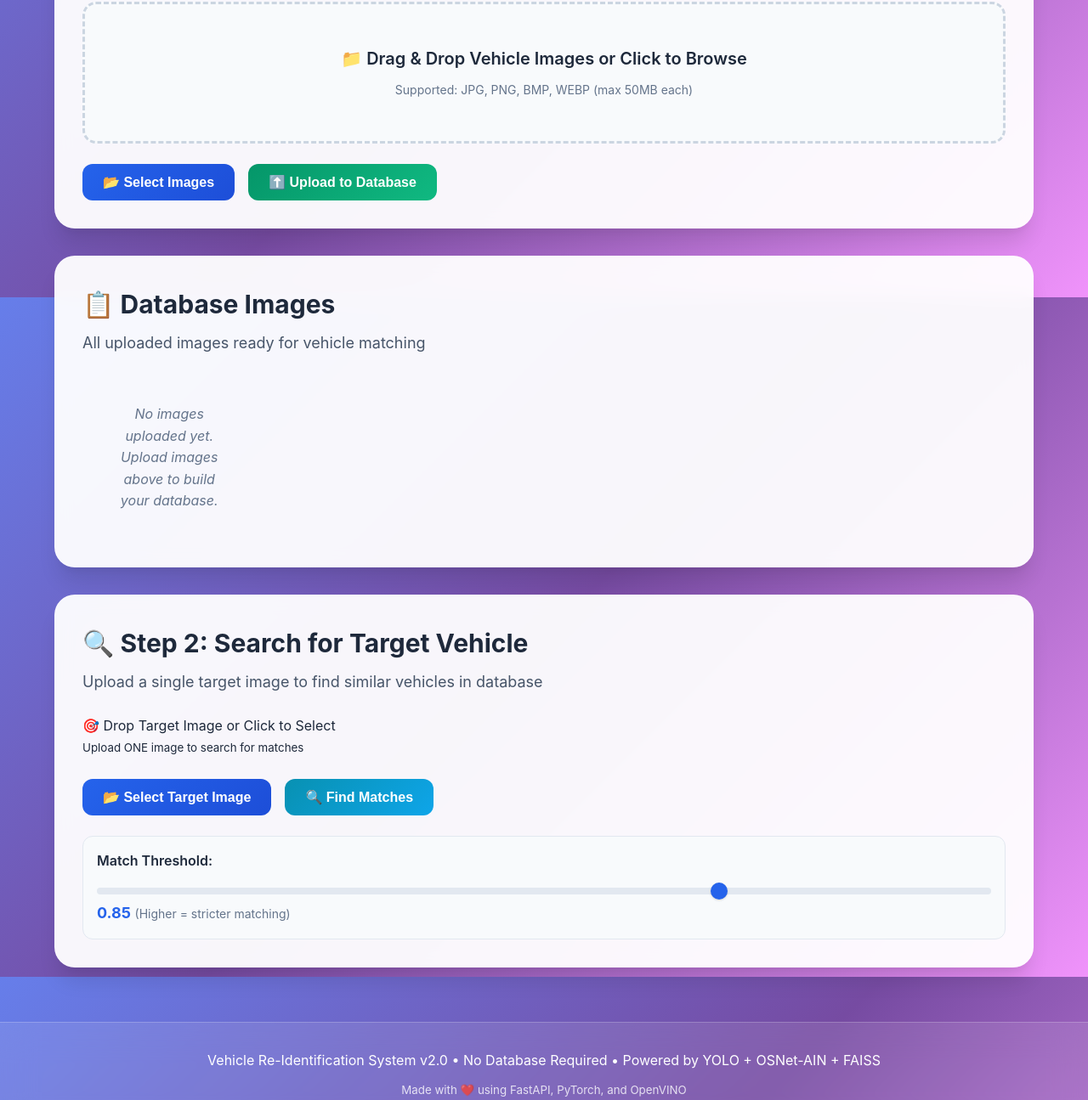
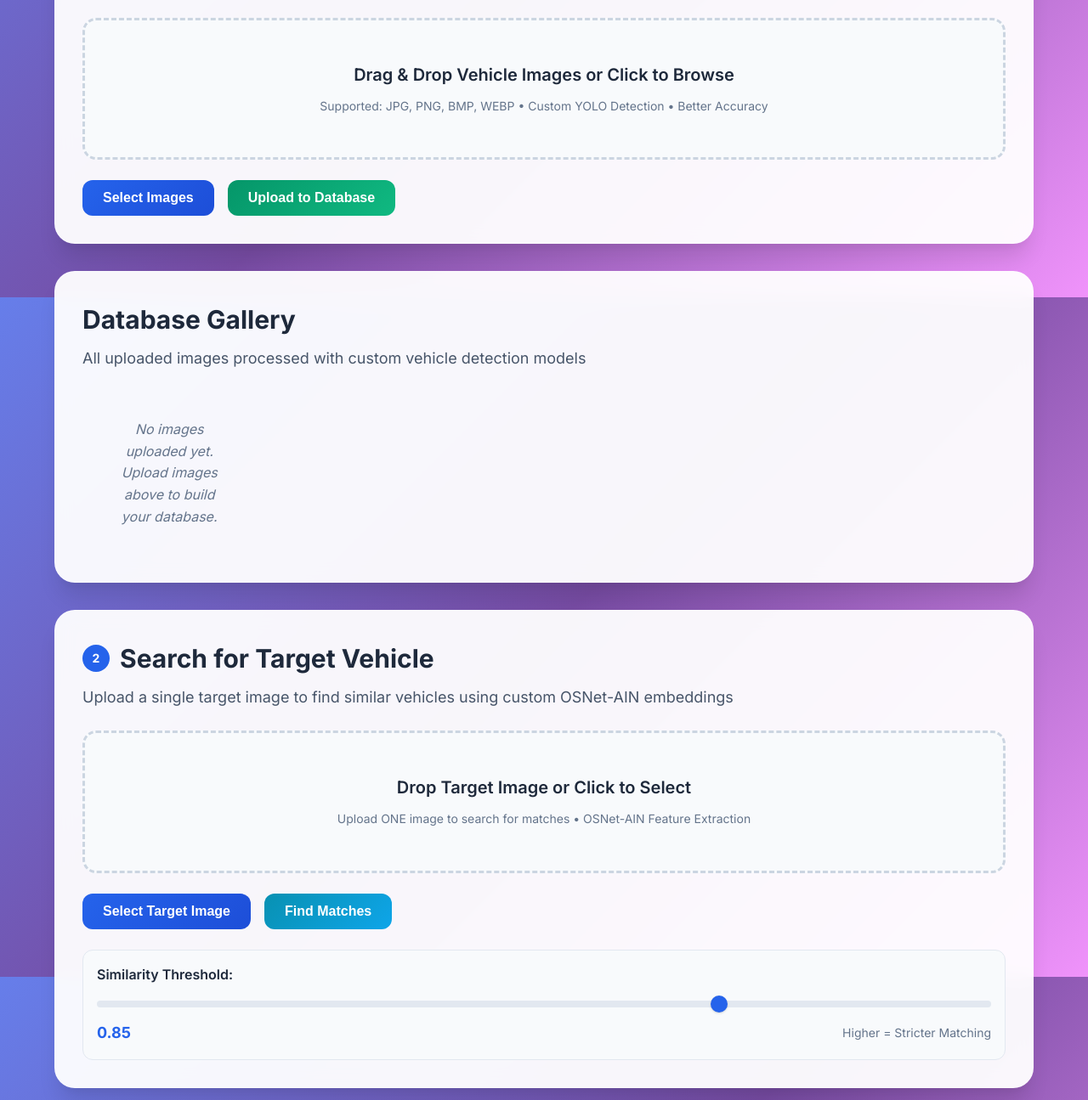
Before and after one commit to kulkarnishub377/Vechile_forensic_match_RAC, a plain HTML site: page frontend/index.html in a window 1280 px wide. Shown: the part 450-1745 px from the top of the page at 85% size. Drawn offline with Linux system fonts and the light colour scheme; files that its build step writes are made by us from their sources; files whose address does not match are found by name.

Commit message:
refactor: Revise index.html for improved UI/UX, update titles and descriptions, and enhance font loading

```diff
--- a/frontend/index.html
+++ b/frontend/index.html
@@ -5,6 +5,9 @@
     <meta name="viewport" content="width=device-width, initial-scale=1.0">
     <title>Vehicle Re-Identification System</title>
     <link rel="stylesheet" href="/static/css/style.css">
+    <link rel="preconnect" href="https://fonts.googleapis.com">
+    <link rel="preconnect" href="https://fonts.gstatic.com" crossorigin>
+    <link href="https://fonts.googleapis.com/css2?family=Inter:wght@300;400;500;600;700;800&display=swap" rel="stylesheet">
 </head>
 <body>
     <div id="app">
@@ -12,8 +15,8 @@
         <header class="header">
             <div class="container">
                 <div class="header-content">
-                    <h1>🚗 Vehicle Re-Identification System</h1>
-                    <p>Image-Based Vehicle Matching • No Database • Real-time Results</p>
+                    <h1>Vehicle Re-Identification System</h1>
+                    <p>Advanced AI-Powered Vehicle Matching • Custom Trained Models • Real-time Results</p>
                 </div>
             </div>
         </header>
@@ -23,30 +26,36 @@
             <!-- Session Info -->
             <div class="session-card">
                 <div class="session-info">
-                    <p>Session ID: <code id="sessionId">...</code></p>
-                    <p>Database Images: <strong id="imageCount">0</strong></p>
-                    <button onclick="clearSession()" class="btn btn-danger btn-small">Clear All</button>
+                    <div>
+                        <p>Session ID: <code id="sessionId">...</code></p>
+                        <p>Database Images: <strong id="imageCount">0</strong></p>
+                    </div>
+                    <button onclick="clearSession()" class="btn btn-danger btn-small">Clear Database</button>
                 </div>
             </div>
 
-            <!-- Batch Upload Section -->
+            <!-- Step 1: Batch Upload Section -->
             <section class="section">
-                <h2>📤 Step 1: Build Database (Upload Multiple Images)</h2>
-                <p class="section-description">Upload multiple vehicle images to create your searchable database</p>
+                <h2>
+                    <span class="step-number">1</span>
+                    Build Database (Upload Multiple Images)
+                </h2>
+                <p class="section-description">Upload multiple vehicle images to create your searchable database using custom-trained models</p>
 
                 <div class="upload-zone" id="uploadZone">
-                    <p>📁 Drag & Drop Vehicle Images or Click to Browse</p>
-                    <small>Supported: JPG, PNG, BMP, WEBP (max 50MB each)</small>
-                    <div id="fileList" class="file-list"></div>
+                    <p>Drag & Drop Vehicle Images or Click to Browse</p>
+                    <small>Supported: JPG, PNG, BMP, WEBP • Custom YOLO Detection • Better Accuracy</small>
                     <input type="file" id="fileInput" multiple accept="image/*" style="display:none;">
                 </div>
 
+                <div id="fileList" class="file-list"></div>
+
                 <div class="button-group">
                     <button onclick="chooseFiles()" class="btn btn-primary">
-                        📂 Select Images
+                        Select Images
                     </button>
                     <button onclick="uploadBatchFiles()" class="btn btn-success" id="uploadBtn">
-                        ⬆️ Upload to Database
+                        Upload to Database
                     </button>
                 </div>
 
@@ -58,50 +67,63 @@
 
             <!-- Gallery Section -->
             <section class="section">
-                <h2>📋 Database Images</h2>
-                <p class="section-description">All uploaded images ready for vehicle matching</p>
+                <h2>
+                    Database Gallery
+                </h2>
+                <p class="section-description">All uploaded images processed with custom vehicle detection models</p>
                 <div class="gallery" id="gallery">
                     <p class="empty-state">No images uploaded yet. Upload images above to build your database.</p>
                 </div>
             </section>
 
-            <!-- Search Section -->
+            <!-- Step 2: Search Section -->
             <section class="section">
-                <h2>🔍 Step 2: Search for Target Vehicle</h2>
-                <p class="section-description">Upload a single target image to find similar vehicles in database</p>
+                <h2>
+                    <span class="step-number">2</span>
+                    Search for Target Vehicle
+                </h2>
+                <p class="section-description">Upload a single target image to find similar vehicles using custom OSNet-AIN embeddings</p>
 
-                <div class="search-zone" id="searchZone">
-                    <p>🎯 Drop Target Image or Click to Select</p>
-                    <small>Upload ONE image to search for matches</small>
-                    <div id="searchPreview" class="search-preview"></div>
+                <div class="upload-zone" id="searchZone">
+                    <p>Drop Target Image or Click to Select</p>
+                    <small>Upload ONE image to search for matches • OSNet-AIN Feature Extraction</small>
                     <input type="file" id="searchInput" accept="image/*" style="display:none;">
                 </div>
 
+                <div id="searchPreview" class="search-preview"></div>
+
                 <div class="search-controls">
                     <button onclick="chooseSearchFile()" class="btn btn-primary">
-                        📂 Select Target Image
+                        Select Target Image
                     </button>
                     <button onclick="searchVehicle()" class="btn btn-info" id="searchBtn">
-                        🔍 Find Matches
+                        Find Matches
                     </button>
                 </div>
 
                 <div class="threshold-control">
-                    <label>Match Threshold:</label>
+                    <label>Similarity Threshold:</label>
                     <input type="range" id="threshold" min="50" max="100" step="5" value="85">
-                    <span id="thresholdValue">0.85</span>
-                    <small>(Higher = stricter matching)</small>
+                    <div style="display: flex; justify-content: space-between; align-items: center; margin-top: 0.5rem;">
+                        <span id="thresholdValue">0.85</span>
+                        <small>Higher = Stricter Matching</small>
+                    </div>
                 </div>
             </section>
 
-            <!-- Results Section -->
+            <!-- Step 3: Results Section -->
             <section class="section" id="resultsSection" style="display:none;">
-                <h2>📊 Match Results</h2>
-                <p class="section-description">Vehicles ranked by similarity score</p>
+                <h2>
+                    <span class="step-number">3</span>
+                    Match Results
+                </h2>
+                <p class="section-description">Vehicles ranked by similarity using FAISS vector search</p>
+
                 <div class="results-header">
                     <span id="resultsCount"></span>
                     <span id="searchTime"></span>
                 </div>
+
                 <div id="results" class="results-list"></div>
             </section>
 
@@ -111,8 +133,10 @@
 
         <!-- Footer -->
         <footer class="footer">
-            <p>Vehicle Re-Identification System v2.0 • No Database Required • Powered by YOLO + OSNet-AIN + FAISS</p>
-            <p><small>Made with ❤️ using FastAPI, PyTorch, and OpenVINO</small></p>
+            <div class="container">
+                <p>Vehicle Re-Identification System v2.0 • No Database Required</p>
+                <p><small>Powered by Custom YOLO + OSNet-AIN + FAISS • Built with FastAPI & PyTorch</small></p>
+            </div>
         </footer>
     </div>
 
```
